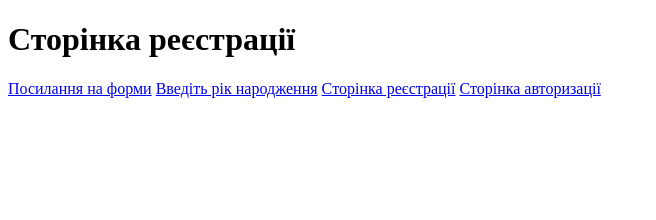
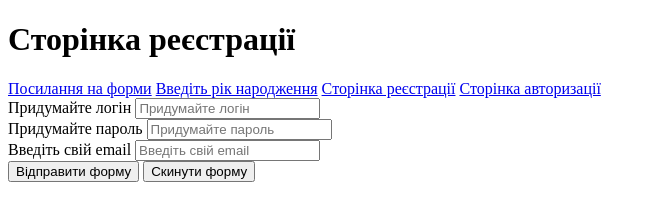
Before and after one commit to naj0j/lesson3, a plain HTML site: page form2.html in a window 1280 px wide. Shown: the whole page, without its empty margins (0-656 px from the left). Drawn offline with Linux system fonts and the light colour scheme.

Commit message:
створив другу форму

```diff
--- a/form2.html
+++ b/form2.html
@@ -15,8 +15,25 @@
         <a href="form1.html">Введіть рік народження</a>
         <a href="form2.html">Cторінка реєстрації</a>
         <a href="form3.html">Сторінка авторизації</a>
-
     </div>
+    <form action="https://tests.fomenko.top/echo/index.php" method="post">
+        <div>
+            <label for="login">Придумайте логін</label>
+            <input name="login" id="login" type="text" placeholder="Придумайте логін">
+        </div>
+        <div>
+            <label for="password">Придумайте пароль</label>
+            <input name="password" id="password" type="password" placeholder="Придумайте пароль">
+        </div>
+        <div>
+            <label for="email">Введіть свій email</label>
+            <input name="email" id="email" type="email" placeholder="Введіть свій email">
+        </div>
+        <div>
+            <button type="submit">Відправити форму</button>
+            <button type="reset">Скинути форму</button>
+        </div>
+    </form>
 </body>
 
 </html>
```
